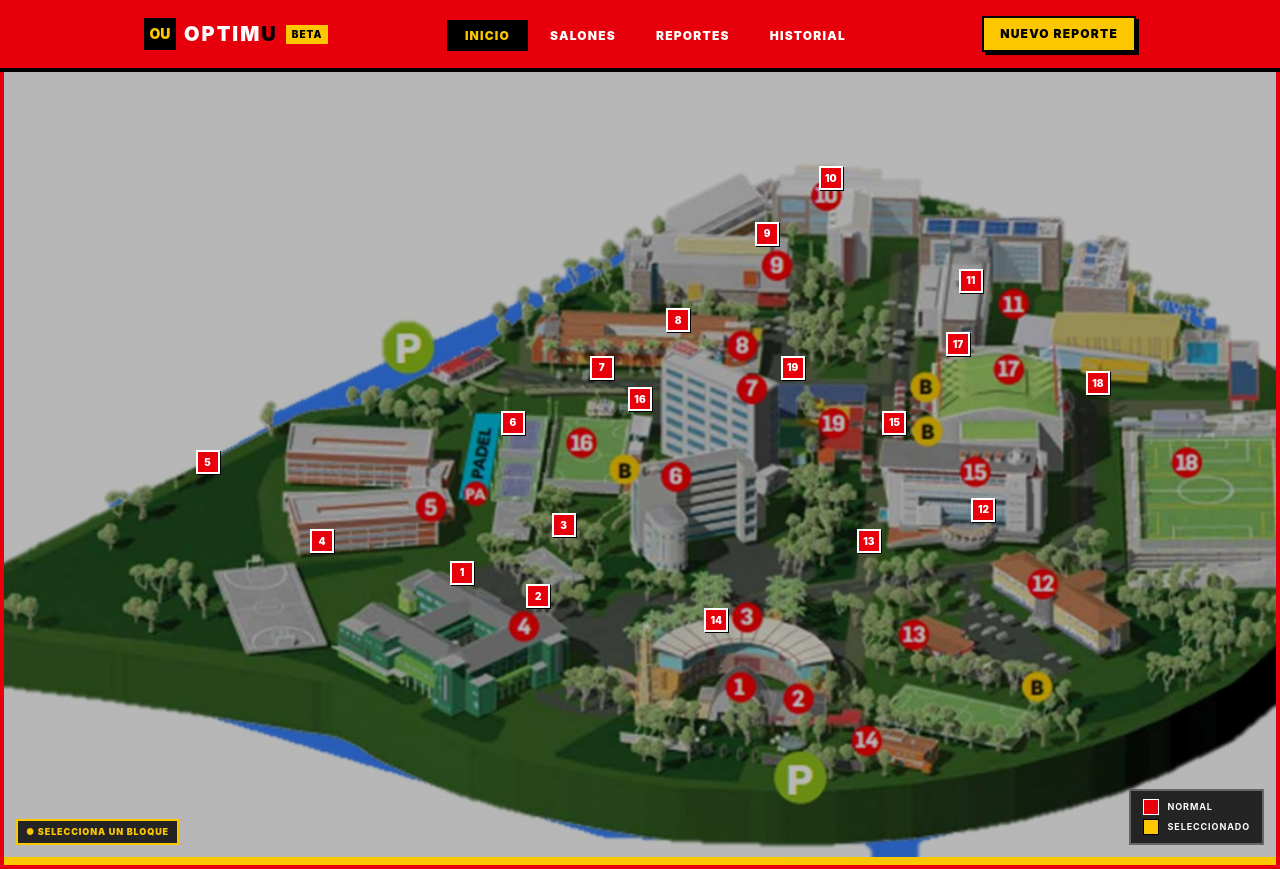
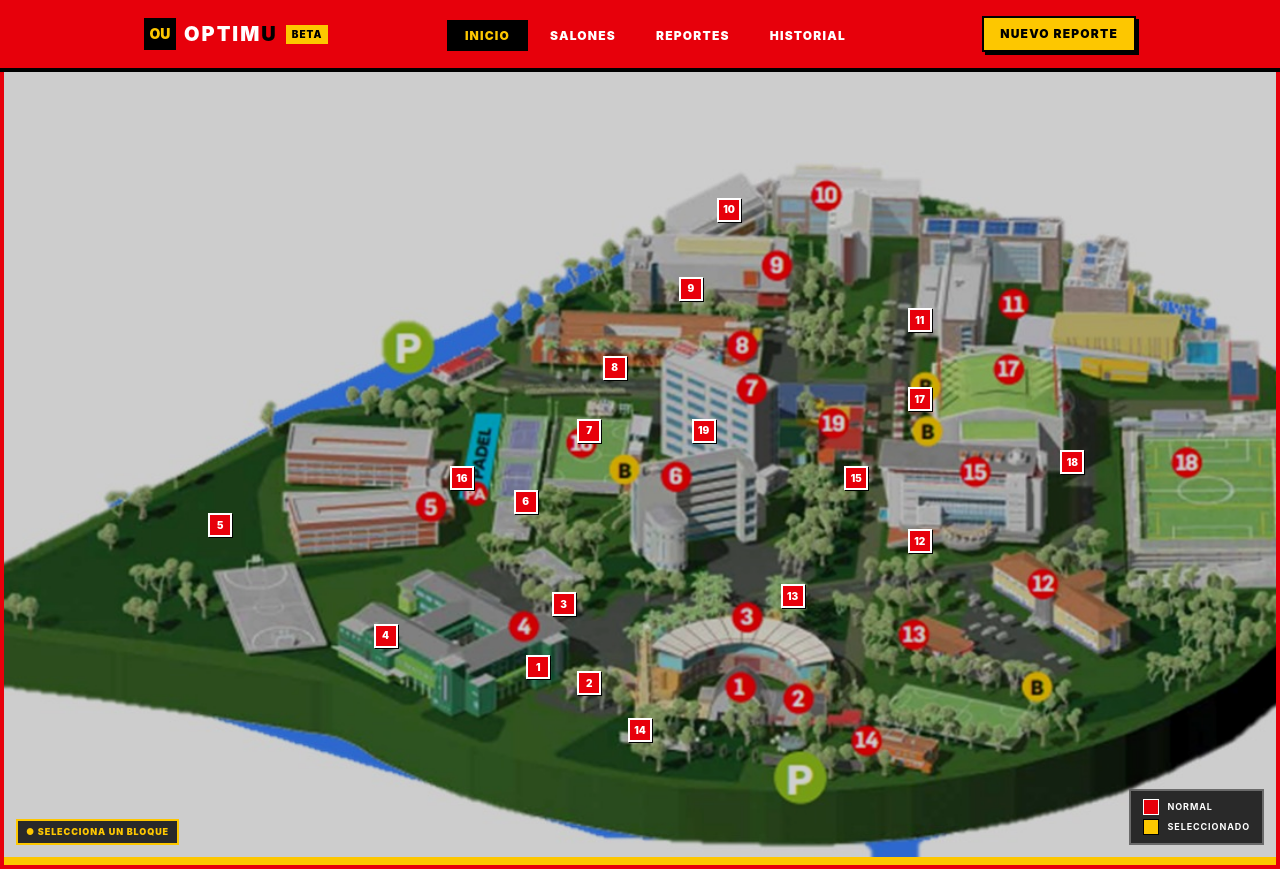
Before and after one commit to simonbedoyaurrea/TIC-1, a React app in the folder Frontend/: page / in a window 1280 px wide. Built offline with nearby package versions, Linux system fonts and the light colour scheme; the HTML template or start-up script is replaced by a standard one.

Commit message:
editando campusmap

```diff
--- a/Frontend/src/components/CampusMap.jsx
+++ b/Frontend/src/components/CampusMap.jsx
@@ -1,26 +1,28 @@
 import { useState } from "react";
 import mapa from "../assets/mapa.jpeg";
 
+// ── Posiciones calibradas con el mapa real del campus UPB ─────
+// x = porcentaje desde la izquierda, y = porcentaje desde arriba
 const buildingPositions = {
-  1: { x: 36, y: 64 },
-  2: { x: 42, y: 67 },
-  3: { x: 44, y: 58 },
-  4: { x: 25, y: 60 },
-  5: { x: 16, y: 50 },
-  6: { x: 40, y: 45 },
-  7: { x: 47, y: 38 },
-  8: { x: 53, y: 32 },
-  9: { x: 60, y: 21 },
-  10: { x: 65, y: 14 },
-  11: { x: 76, y: 27 },
-  12: { x: 77, y: 56 },
-  13: { x: 68, y: 60 },
-  14: { x: 56, y: 70 },
-  15: { x: 70, y: 45 },
-  16: { x: 50, y: 42 },
-  17: { x: 75, y: 35 },
-  18: { x: 86, y: 40 },
-  19: { x: 62, y: 38 },
+  1:  { x: 42, y: 76 },
+  2:  { x: 46, y: 78 },
+  3:  { x: 44, y: 68 },
+  4:  { x: 30, y: 72 },
+  5:  { x: 17, y: 58 },
+  6:  { x: 41, y: 55 },
+  7:  { x: 46, y: 46 },
+  8:  { x: 48, y: 38 },
+  9:  { x: 54, y: 28 },
+  10: { x: 57, y: 18 },
+  11: { x: 72, y: 32 },
+  12: { x: 72, y: 60 },
+  13: { x: 62, y: 67 },
+  14: { x: 50, y: 84 },
+  15: { x: 67, y: 52 },
+  16: { x: 36, y: 52 },
+  17: { x: 72, y: 42 },
+  18: { x: 84, y: 50 },
+  19: { x: 55, y: 46 },
 };
 
 export default function CampusMap({ onBuildingClick }) {
@@ -33,7 +35,7 @@ export default function CampusMap({ onBuildingClick }) {
   };
 
   return (
-    <div className="bg-black border-4 border-red-600 shadow-[8px_8px_0px_#facc15] overflow-hidden ">
+    <div className="bg-black border-4 border-red-600 shadow-[8px_8px_0px_#facc15] overflow-hidden">
       {/* ── Header ── */}
       <div className="flex items-center justify-between px-4 py-3 bg-red-600 border-b-4 border-black">
         <div className="flex items-center gap-3">
@@ -49,7 +51,6 @@ export default function CampusMap({ onBuildingClick }) {
         </div>
 
         <div className="flex items-center gap-2">
-          {/* Selected building badge */}
           {selected && (
             <div className="flex items-center gap-1.5 bg-black border-2 border-yellow-400 px-3 py-1">
               <span className="text-yellow-400 text-[10px] font-black uppercase tracking-widest">
@@ -66,8 +67,6 @@ export default function CampusMap({ onBuildingClick }) {
               </button>
             </div>
           )}
-
-          {/* Total count */}
           <div className="bg-black border-2 border-white px-3 py-1">
             <span className="text-white text-[10px] font-black uppercase tracking-widest">
               {Object.keys(buildingPositions).length} Bloques
@@ -78,7 +77,6 @@ export default function CampusMap({ onBuildingClick }) {
 
       {/* ── Map area ── */}
       <div className="relative w-full" style={{ paddingBottom: "62%" }}>
-        {/* Map image */}
         <img
           src={mapa}
           alt="Mapa del Campus"
@@ -86,10 +84,10 @@ export default function CampusMap({ onBuildingClick }) {
           style={{ filter: "contrast(1.05) brightness(0.9)" }}
         />
 
-        {/* Dark overlay for contrast */}
-        <div className="absolute inset-0 bg-black/20" />
+        {/* Overlay suave para contraste de marcadores */}
+        <div className="absolute inset-0 bg-black/10" />
 
-        {/* Markers */}
+        {/* ── Marcadores ── */}
         {Object.entries(buildingPositions).map(([id, pos]) => {
           const isHovered = hovered === id;
           const isSelected = selected === Number(id);
@@ -103,7 +101,7 @@ export default function CampusMap({ onBuildingClick }) {
               onMouseLeave={() => setHovered(null)}
               onClick={() => handleClick(Number(id))}
             >
-              {/* Pulse ring — only on hover/selected */}
+              {/* Pulse ring */}
               {(isHovered || isSelected) && (
                 <span
                   className={`absolute inset-0 -m-2 rounded-full animate-ping opacity-60 ${
@@ -113,7 +111,7 @@ export default function CampusMap({ onBuildingClick }) {
                 />
               )}
 
-              {/* Marker dot */}
+              {/* Marcador */}
               <div
                 className={`
                   relative z-10 flex items-center justify-center
@@ -131,7 +129,7 @@ export default function CampusMap({ onBuildingClick }) {
                 {id}
               </div>
 
-              {/* Tooltip label */}
+              {/* Tooltip */}
               <div
                 className={`
                   absolute bottom-full left-1/2 -translate-x-1/2 mb-2
@@ -149,7 +147,6 @@ export default function CampusMap({ onBuildingClick }) {
                 `}
               >
                 Bloque {id}
-                {/* Arrow */}
                 <span
                   className={`absolute top-full left-1/2 -translate-x-1/2 w-0 h-0
                     border-l-4 border-r-4 border-t-4
@@ -169,24 +166,20 @@ export default function CampusMap({ onBuildingClick }) {
           </p>
         </div>
 
-        {/* Legend */}
+        {/* Leyenda */}
         <div className="absolute bottom-3 right-3 bg-black/80 border-2 border-white/30 px-3 py-2 flex flex-col gap-1">
           <div className="flex items-center gap-2">
             <div className="w-4 h-4 bg-red-600 border border-white" />
-            <span className="text-white text-[9px] font-bold uppercase tracking-widest">
-              Normal
-            </span>
+            <span className="text-white text-[9px] font-bold uppercase tracking-widest">Normal</span>
           </div>
           <div className="flex items-center gap-2">
             <div className="w-4 h-4 bg-yellow-400 border border-black" />
-            <span className="text-white text-[9px] font-bold uppercase tracking-widest">
-              Seleccionado
-            </span>
+            <span className="text-white text-[9px] font-bold uppercase tracking-widest">Seleccionado</span>
           </div>
         </div>
       </div>
 
-      {/* ── Footer strip ── */}
+      {/* ── Footer ── */}
       <div className="h-2 bg-yellow-400" />
     </div>
   );
```
